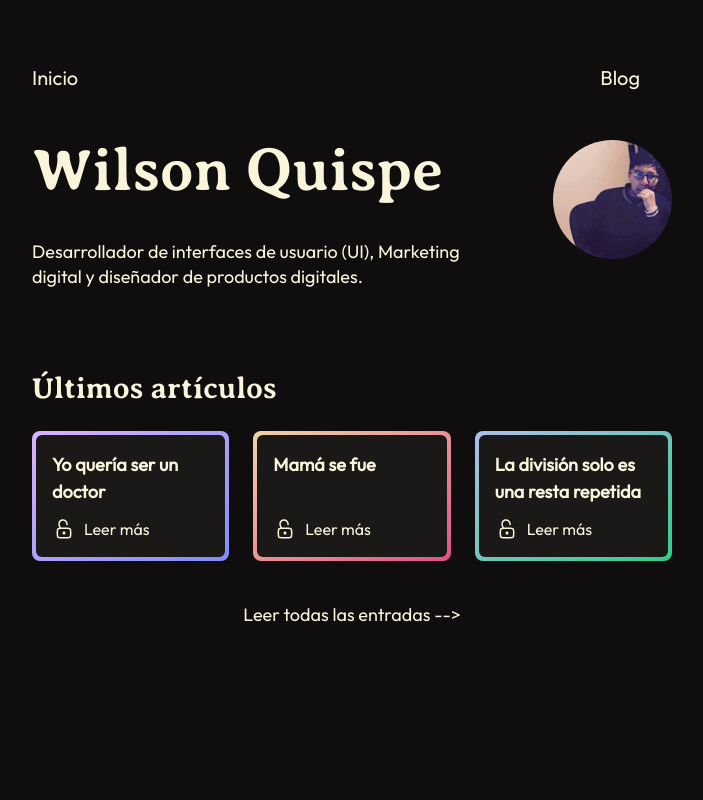
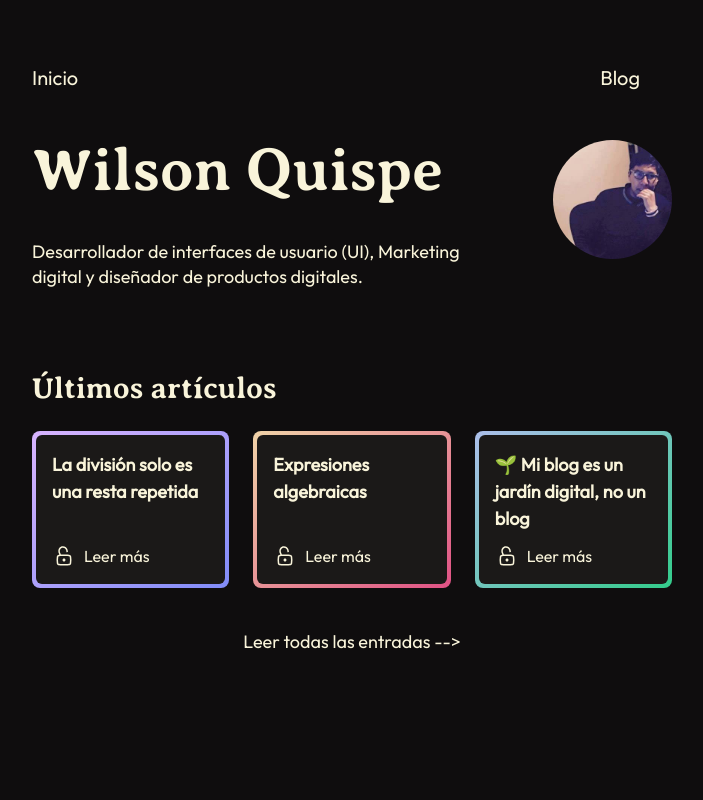
Before and after one commit to wilsonquispealanoca/wilsonquispe.io, a Next.js app: page / in a window 1280 px wide. Shown: the top 800 px of the page, without its empty margins (288-991 px from the left). Built offline with nearby package versions, Linux system fonts and the light colour scheme.

Commit message:
UPDATE: styles

```diff
--- a/_posts/mamá.md
+++ b/_posts/mamá.md
@@ -10,3 +10,9 @@ author:
 ogImage:
   url: "/assets/blog/variables/variablesSocialNetwork.jpeg"
 ---
+
+¡Hola! Actualmente estoy trabajando en esta _historia_. Aún estoy puliendo algunos detalles, pero pronto lo publicaré para que puedas leerlo.
+
+Quiero asegurarme de que el contenido que comparto contigo sea de la mejor calidad posible y que te sea útil en tu día a día. Por eso, me estoy tomando el tiempo necesario para hacerlo bien.
+
+Estoy muy emocionado por compartirlo contigo, así que mantente atent@ a las novedades. ¡Gracias por tu paciencia y por estar aquí!
--- a/components/molecules/articlesHome.jsx
+++ b/components/molecules/articlesHome.jsx
@@ -11,18 +11,21 @@ function ArticlesHome({ posts }) {
           key={posts[0].slug}
           title={posts[0].title}
           slug={posts[0].slug}
+          tags={posts[0].tags}
           gradient="from-[#D8B4FE] to-[#818CF8]"
         />
         <ArticleItemHome
           key={posts[1].slug}
           title={posts[1].title}
           slug={posts[1].slug}
+          tags={posts[1].tags}
           gradient="from-[#F0D3A8] to-[#E05285]"
         />
         <ArticleItemHome
           key={posts[2].slug}
           title={posts[2].title}
           slug={posts[2].slug}
+          tags={posts[2].tags}
           gradient="from-[#ADBFEB] to-[#33CC8B]"
         />
       </div>
--- a/pages/blog.jsx
+++ b/pages/blog.jsx
@@ -1,42 +1,45 @@
-import Container from '../components/templates/container'
-import MoreStories from '../components/molecules/moreStories'
-import Meta from '../components/molecules/meta'
-import Layout from '../components/templates/layout'
-import { getAllPosts } from '../lib/api'
-
+import Container from "../components/templates/container";
+import MoreStories from "../components/molecules/moreStories";
+import Meta from "../components/molecules/meta";
+import Layout from "../components/templates/layout";
+import { getAllPosts } from "../lib/api";
 
 export default function Blog({ allPosts }) {
-  const morePosts = allPosts.slice(0)
+  const morePosts = allPosts.slice(0);
+  const filteredPosts = morePosts.filter((post) => {
+    return post.tags !== "historia"; // Filtrar solo los posts con la categoría 'historia'
+  });
   return (
     <>
       <Layout>
         <Meta
-          title='Blog | Wilson Quispe'
-          description='Notas, pensamientos y anecdotas, cultivados en el Jardin digital de Wilson Quispe.'
-          ogImage='https://i.ibb.co/s16J4Ts/Meta-image.png'
-          url='https://wilsonquispe-io.vercel.app/'
-          fbAppID='115713950293427'
-          twitter='@soywill_quispe'
+          title="Blog | Wilson Quispe"
+          description="Notas, pensamientos y anecdotas, cultivados en el Jardin digital de Wilson Quispe."
+          ogImage="https://i.ibb.co/s16J4Ts/Meta-image.png"
+          url="https://wilsonquispe-io.vercel.app/"
+          fbAppID="115713950293427"
+          twitter="@soywill_quispe"
         />
         <Container>
-          <MoreStories posts={morePosts} />
+          <MoreStories posts={filteredPosts} />
         </Container>
       </Layout>
     </>
-  )
+  );
 }
 
 export async function getStaticProps() {
   const allPosts = getAllPosts([
-    'title',
-    'date',
-    'slug',
-    'author',
-    'coverImage',
-    'excerpt',
-  ])
+    "title",
+    "date",
+    "slug",
+    "author",
+    "coverImage",
+    "excerpt",
+    "tags",
+  ]);
 
   return {
     props: { allPosts },
-  }
+  };
 }
--- a/pages/index.js
+++ b/pages/index.js
@@ -9,7 +9,10 @@ import { getAllPosts } from "../lib/api";
 import Link from "next/link";
 
 export default function Home({ allPosts }) {
-  const heroPost = allPosts.slice(0, 3);
+  const filteredPosts = allPosts
+    .filter((post) => post.tags !== "historia")
+    .slice(0, 3);
+
   return (
     <Layout>
       <Meta
@@ -23,12 +26,9 @@ export default function Home({ allPosts }) {
       <Container>
         <Navbar />
         <Hero />
-        {heroPost.length > 0 && <ArticlesHome posts={heroPost} />}
+        {filteredPosts.length > 0 && <ArticlesHome posts={filteredPosts} />}
         <div className="mt-8 md:mt-10 text-center">
-          <Link
-            href="/blog"
-            className="text-lg text-brand-beige"
-          >
+          <Link href="/blog" className="text-lg text-brand-beige">
             Leer todas las entradas --&gt;
           </Link>
         </div>
@@ -38,7 +38,7 @@ export default function Home({ allPosts }) {
 }
 
 export async function getStaticProps() {
-  const allPosts = getAllPosts(["title", "slug", "date"]);
+  const allPosts = getAllPosts(["title", "slug", "date", "tags"]);
   const colors = [
     {
       color1: "from-card-top-color-1",
```
